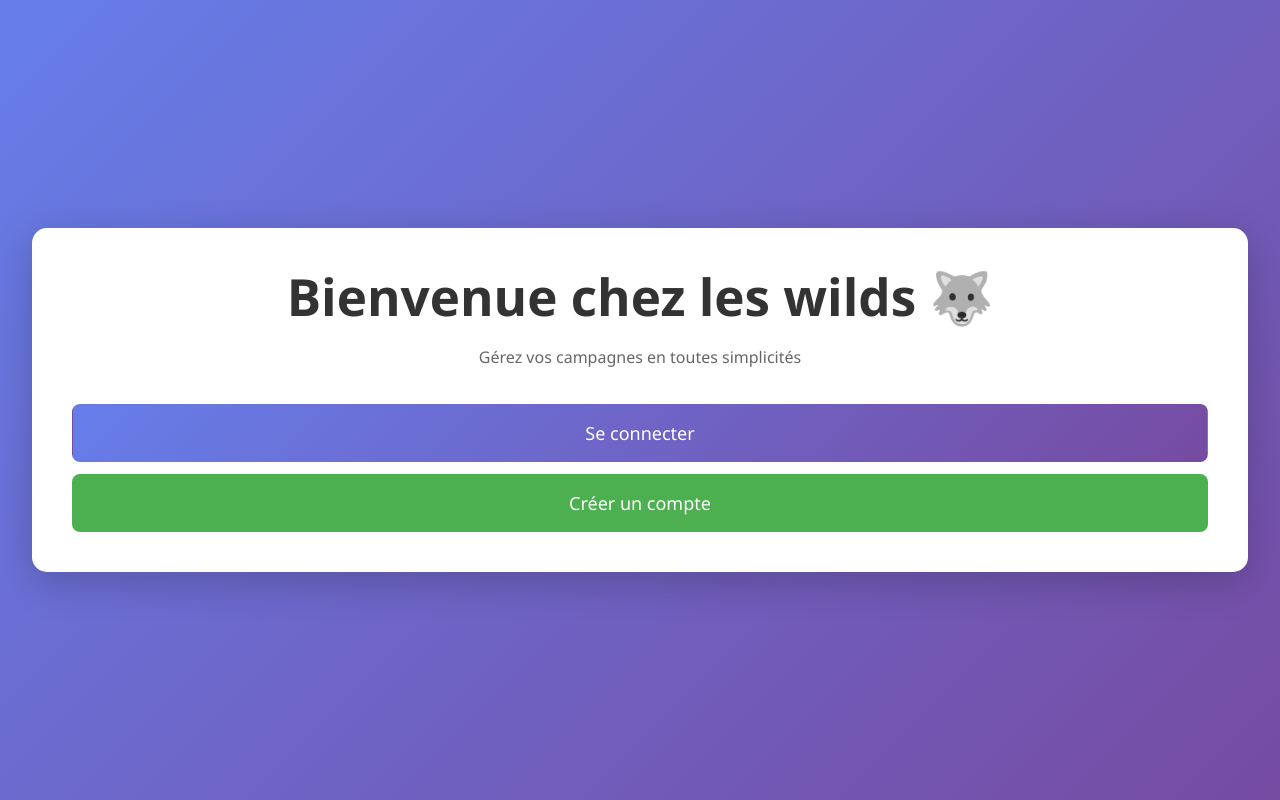
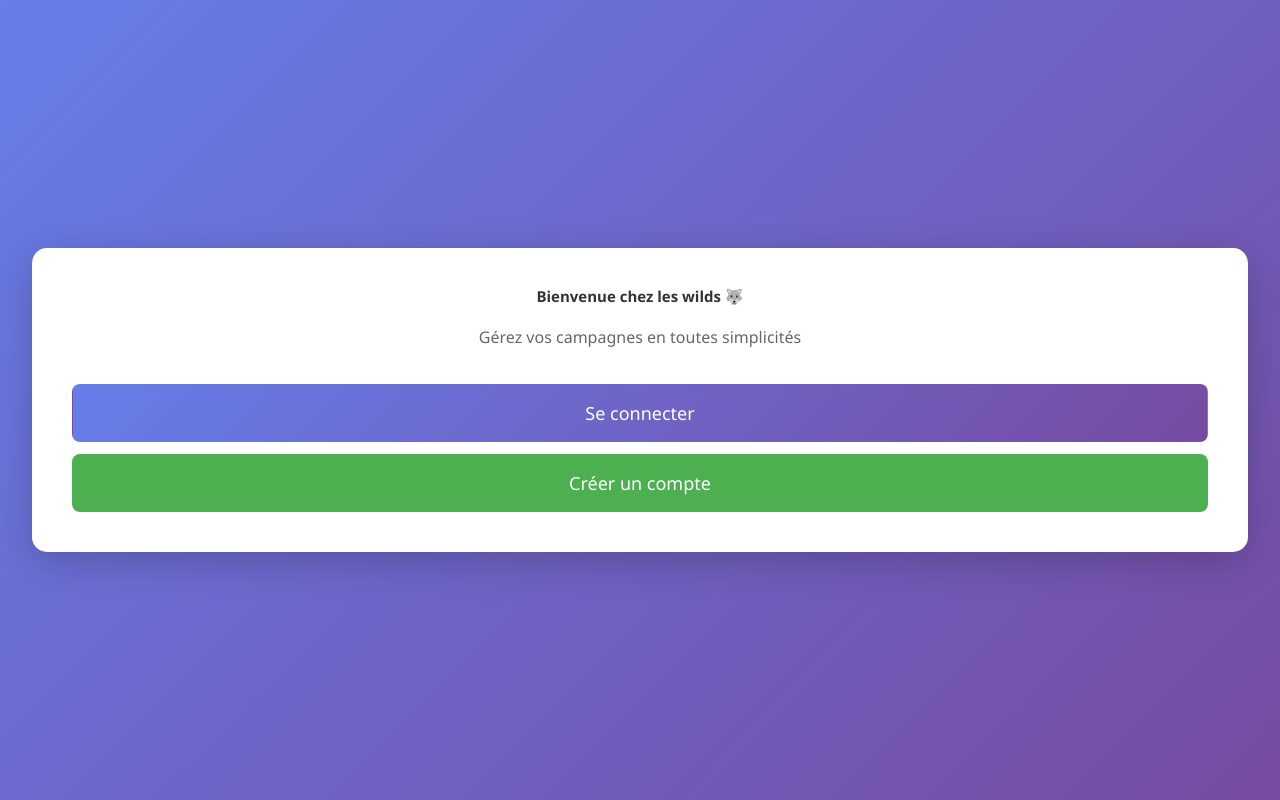
Before and after one commit to Felixooos/Mon-Site, a website built with Vite: page index.html in a window 1280 px wide. Built offline with nearby package versions, Linux system fonts and the light colour scheme.

Commit message:
Mises à jour du style CSS

```diff
--- a/src/style.css
+++ b/src/style.css
@@ -31,7 +31,7 @@ body {
 }
 
 h1 {
-  font-size: 3.2em;
+  font-size: 15px;
   line-height: 1.1;
 }
 
```
